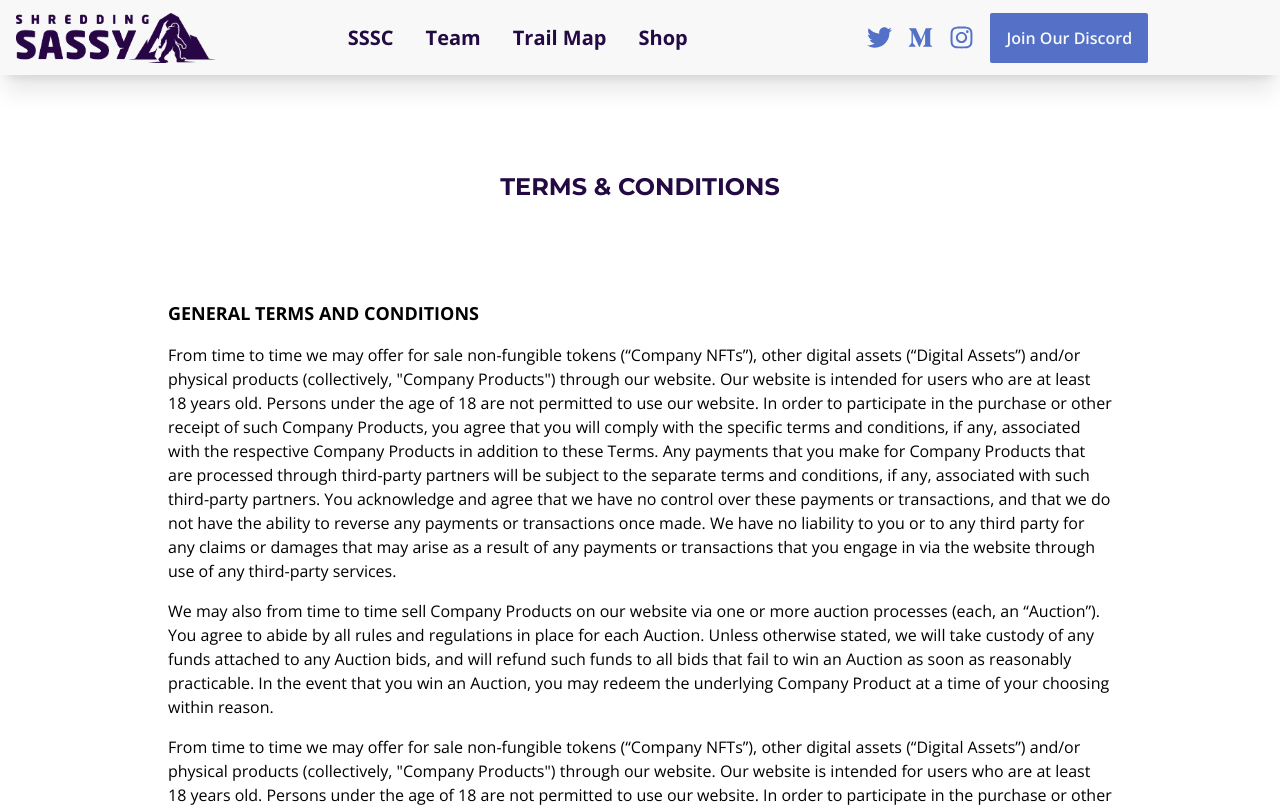
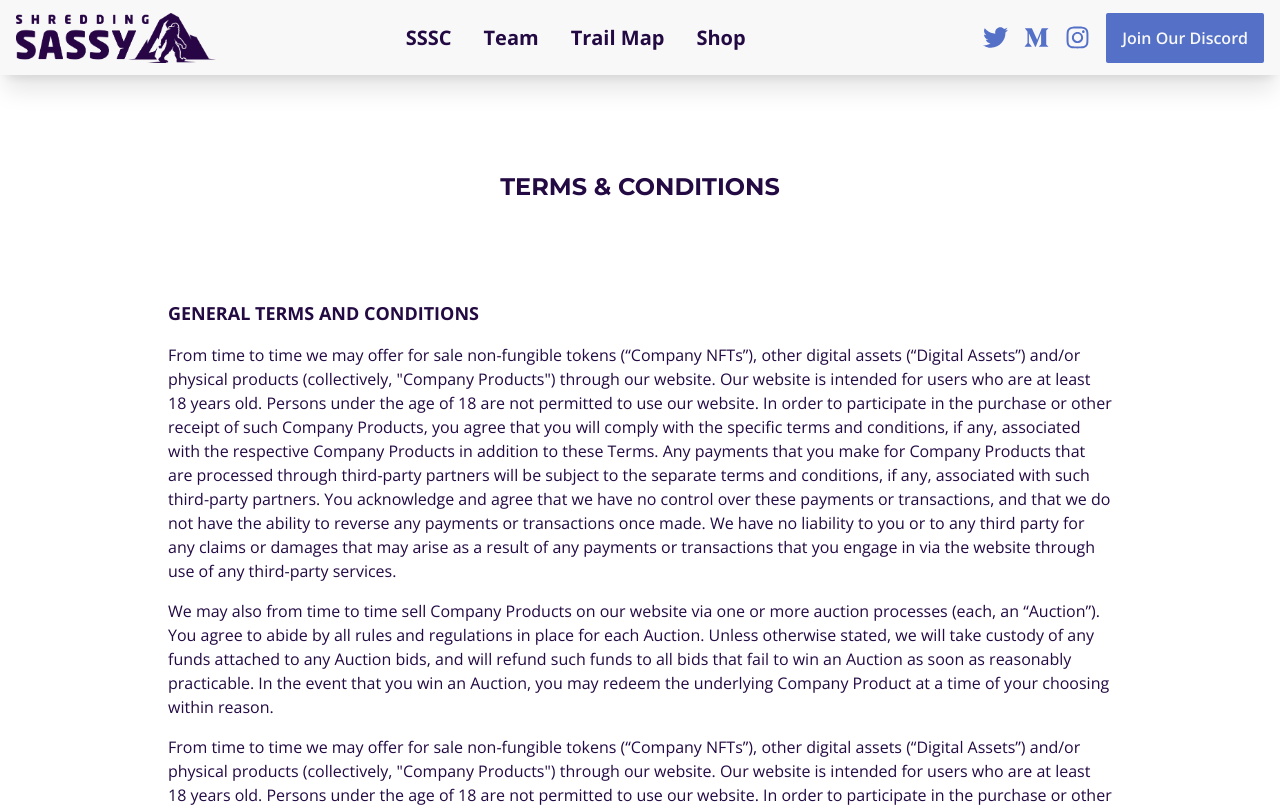
Before and after one commit to 0xIanB/shredding-sassy, a Next.js app: page /terms in a window 1280 px wide. Shown: the top 807 px of the page. Built offline with nearby package versions, Linux system fonts and the light colour scheme; a web font is replaced by a local one.

Commit message:
updated navabr

```diff
--- a/components/Navbar.jsx
+++ b/components/Navbar.jsx
@@ -40,8 +40,9 @@ const Navbar = () => {
   }, [scrollDirection]);
 
   return (
-    <div className={`sticky ${ scrollDirection === "down" ? "-top-24" : "top-0"} flex flex-row justify-between h-[75px] z-50 items-center bg-white shadow-xl transition-all duration-500`}>
-      {/* Sassy Logo Box */}
+    <div className={`sticky ${ scrollDirection === "down" ? "-top-24" : "top-0"} flex flex-row justify-between h-[75px] w-full z-50 items-center bg-white shadow-xl transition-all duration-500`}>
+      <div className='flex justify-between w-full h-full items-center'>
+        {/* Sassy Logo Box */}
       <div className={styles.logoContainer}>
         <Link href='/'>
           <Image
@@ -114,6 +115,8 @@ const Navbar = () => {
           </a>
         </div>
       </div>
+      </div>
+
       {/* Hamburger Icon */}
       <div
         onClick={handleNav}
@@ -151,7 +154,7 @@ const Navbar = () => {
               </Link>
               <div
                 onClick={handleNav}
-                className='text-white p-2 cursor-pointer'
+                className='text-white -mt-2 cursor-pointer'
               >
                 <AiOutlineClose size={25}/>
               </div>
--- a/pages/terms.js
+++ b/pages/terms.js
@@ -5,7 +5,7 @@ import Navbar from '../components/Navbar'
 
 const terms = () => {
   return (
-    <div className='h-screen'>
+    <div className='h-screen text-pri'>
       <Head>
         <title>Shredding Sassy | T&C</title>
         <meta name="description" content="Bringing extreme sports to web3. A new kind of brand that we build together, creating unforgettable digital & physical experiences whilst onboarding new users to web3 via sought-after utility." />
```
